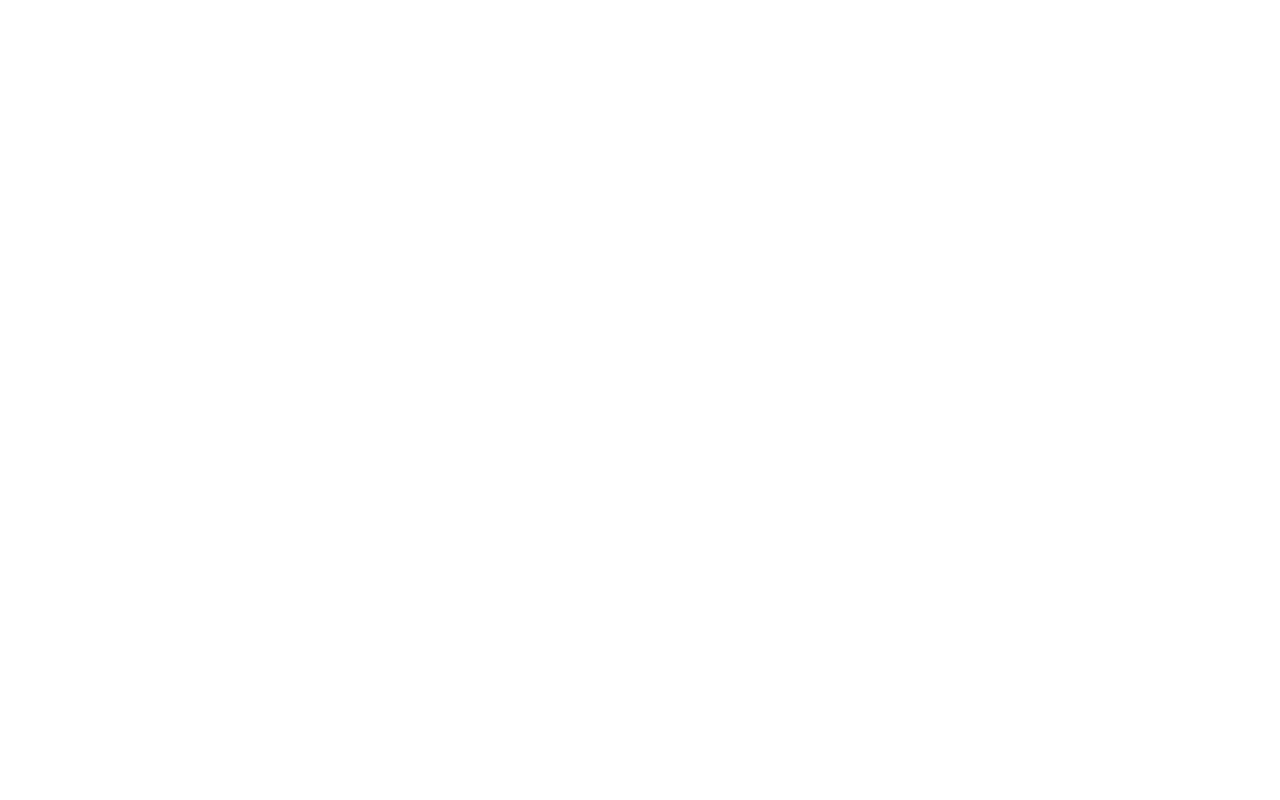
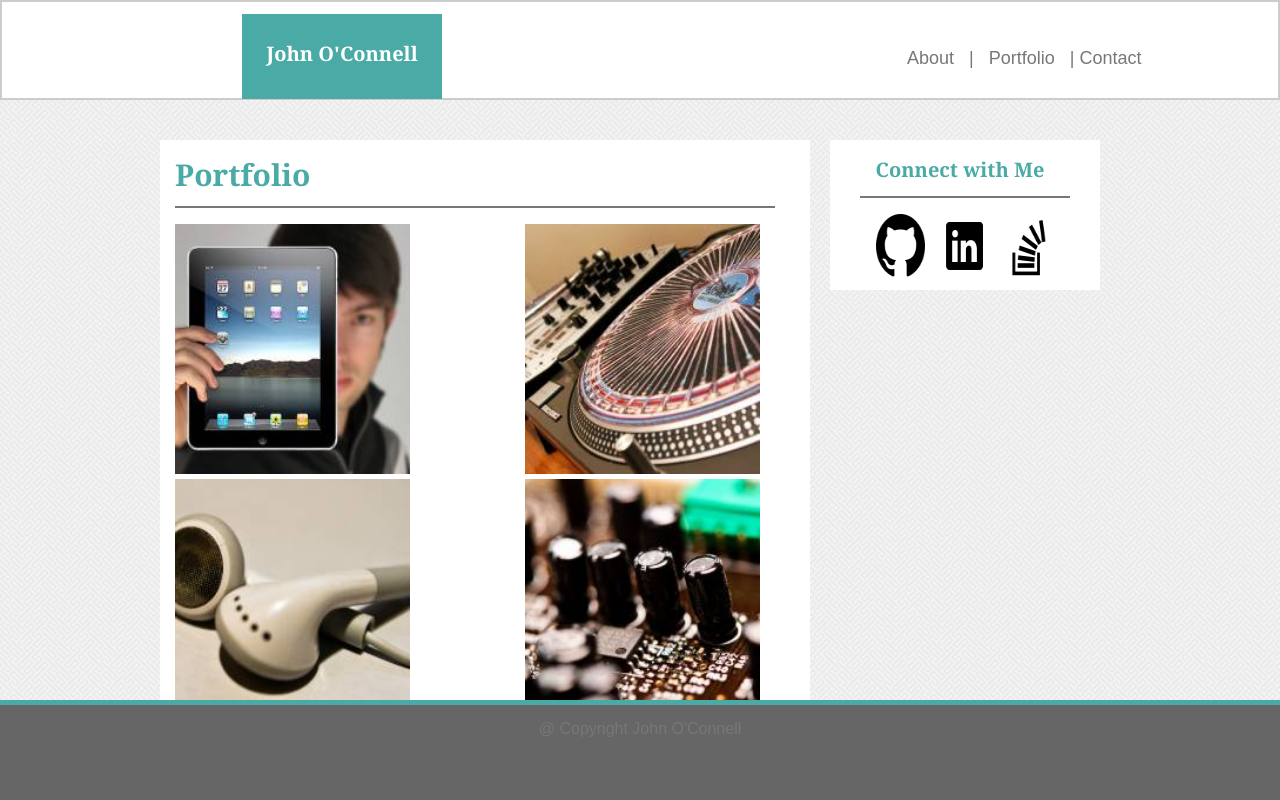
Before and after one commit to jmoc1181/Basic-Portfolio, a plain HTML site: page portfolio.html in a window 1280 px wide. Drawn offline with Linux system fonts and the light colour scheme.

Commit message:
second page

```diff
--- a/assets/css/style.css
+++ b/assets/css/style.css
@@ -6,13 +6,18 @@
 .wrapper {
   width: 960px;
   margin: 0 auto;
+}
 
+
+html {
+overflow-y: scroll;
 }
 
 
 body {
 	background-image: url(https://github.com/jmoc1181/Basic-Portfolio/blob/master/assets/images/pw_maze_white.png?raw=true);
 }
+
 
  h1 {
 	color: #4aaaa5;
@@ -88,6 +93,17 @@ a {
 
  }
 
+  .portfolio {
+	background-color: white;
+	width: 650px;
+	height: 600px;
+	margin-top: 40px;
+	padding: 20px 0 0 15px;
+	float: left;
+
+ }
+
+
  .style1 {
  	border-top: 2px solid #777777;
  	width: 600px
@@ -115,15 +131,36 @@ a {
 
 
 
+.hangman {
+		float: left;
 
+	 }
+
+.rpg {
+
+		float: right;
+
+	 }
+
+.trivia {
+	float: left;
+	margin-top: 5px;
+
+
+ }
+
+.info {
+
+	float: right;
+	margin-top: 5px;
+	 }
 
 
 .footer {
-  position: absolute;
-  right: 0;
-  bottom: 0px;
+  position:absolute;
+  bottom: 0;
+  width: 100%;
   height: 100px;
-  left: 0;
   padding: 1rem;
   background-color: #666666;
   border-top-width: 5px;
--- a/portfolio.html
+++ b/portfolio.html
@@ -0,0 +1,84 @@
+<!DOCTYPE html>
+<html>
+<head>
+		<title>John O'Connell Portfolio Page</title>
+
+		  <meta charset="utf-8">
+		  <link rel="stylesheet" type="text/css" href="assets/css/reset.css">
+		  <link rel="stylesheet" type="text/css" href="assets/css/style.css">
+
+</head>
+
+<body>
+
+							<div class="header">
+								<div class="name">John O'Connell</div>
+									<div class="nav">
+										<a href="index.html">About    &#160&#160|  </a>
+										<a href="porfolio.html">&#160 Portfolio   &#160&#160|  </a>
+										<a href="contact.html">Contact</a>
+									</div>
+								</div>
+
+								<div class="wrapper">
+
+								<div class="portfolio"><h1>Portfolio</h1><br>
+									<div class="style1"><div><br>
+
+
+											<div class="hangman">
+													<img src="./assets/images/image5.jpg" width="250" height="250">
+											</div>
+
+											<div class="rpg">
+													<img src="./assets/images/image1.jpg" width="250" height="250">
+											</div>
+
+											<div class="trivia">
+													<img src="./assets/images/image2.jpg" width="250" height="250">
+
+											</div>
+
+											<div class="info">
+													<img src="./assets/images/image3.jpg" width="250" height="250">
+
+											</div>
+
+
+
+
+
+									</div>
+								</div>
+							</div>
+
+							<div class="connect">
+								<div class="me"><h2>&#160 &#160Connect with Me</h2><br></div>
+								<div class="style2"><br></div>
+								<div class="social">
+									<a href="https://github.com/jmoc1181">
+									<img src="https://github.com/jmoc1181/Basic-Portfolio/blob/master/assets/images/github.png?raw=true"  width="64" height="64"/></a>
+
+									<a href="https://www.linkedin.com/in/joconnellchicago/">
+									<img src="https://github.com/jmoc1181/Basic-Portfolio/blob/master/assets/images/linkedin.png?raw=true" width="64" height="64"/></a>
+
+
+									<a href="https://stackoverflow.com/users/7669856/john-oconnell"><img src="https://github.com/jmoc1181/Basic-Portfolio/blob/master/assets/images/stack.png?raw=true"  width="64" height="64"/></a>
+
+									</div>
+							</div>
+							</div>
+
+
+</div>
+
+								<div class="footer">@ Copyright John O'Connell</div>
+
+
+
+
+
+
+
+</body>
+</html>
```
Also changed, not shown: index.html (+11 -5 lines).
